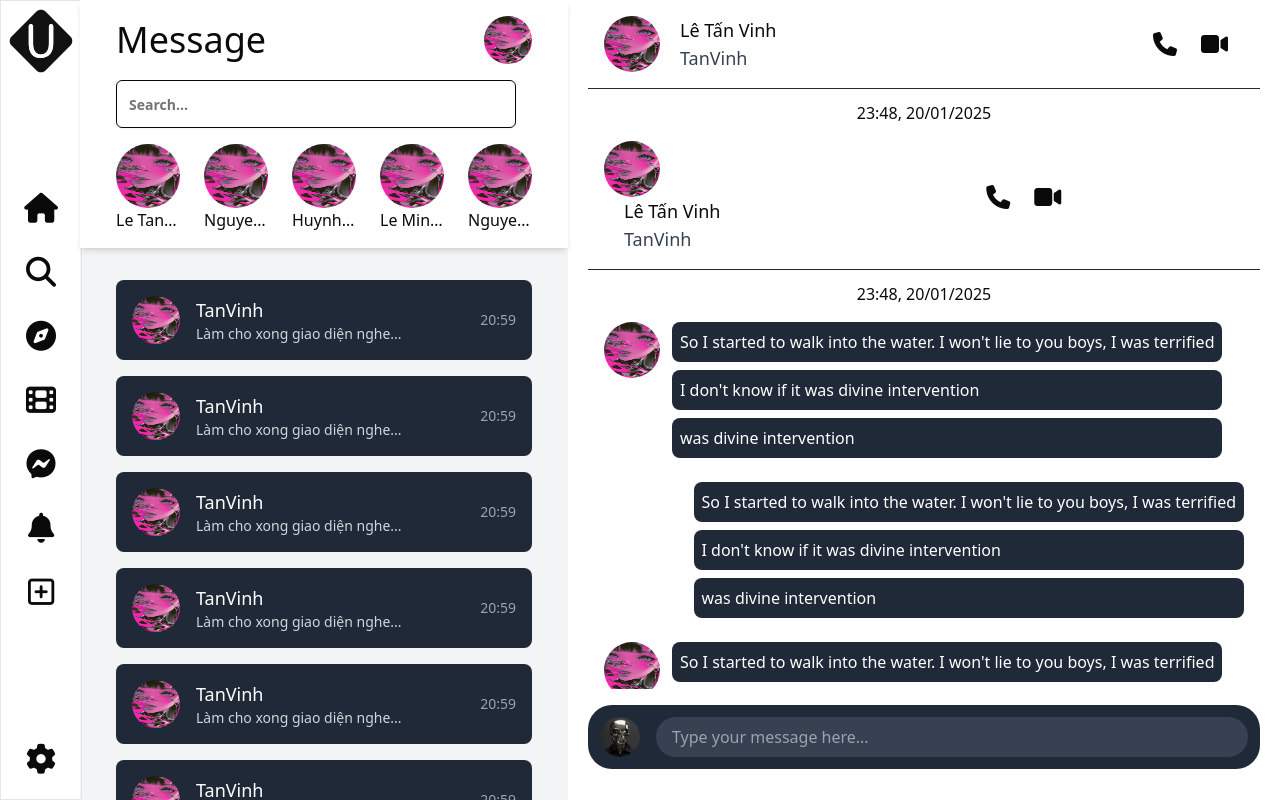
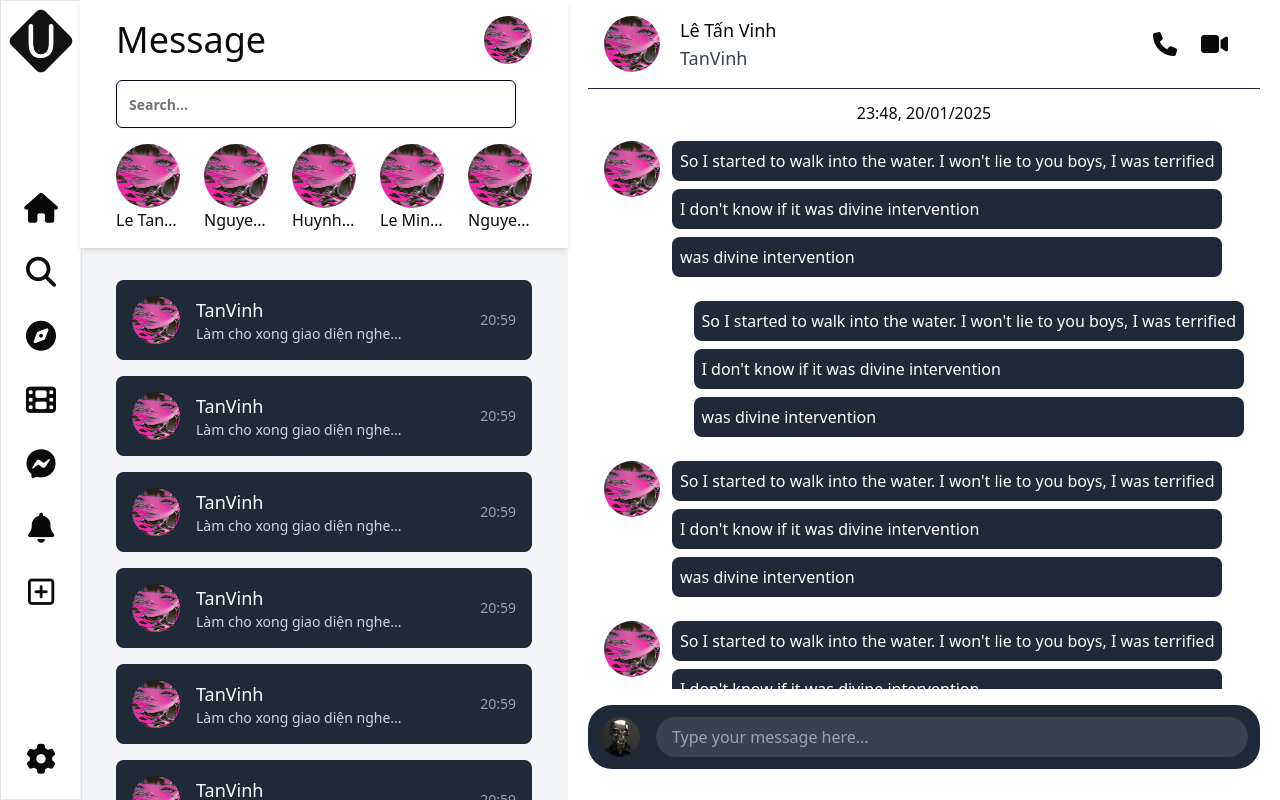
Before and after one commit to v06012005/UNIFY, a Next.js app in the folder frontend/: page /messages in a window 1280 px wide. Built offline with nearby package versions, Linux system fonts and the light colour scheme.

Commit message:
fix message

```diff
--- a/frontend/app/(pages)/messages/page.jsx
+++ b/frontend/app/(pages)/messages/page.jsx
@@ -132,32 +132,6 @@ const Page = () => {
                   alt="Avatar"
                   className="rounded-full w-14 h-14"
                 />
-                <div className="ml-5">
-                  <h4 className="text-lg font-medium truncate w-60">
-                    Lê Tấn Vinh
-                  </h4>
-                  <p className="text-lg text-gray-700 truncate w-40">TanVinh</p>
-                </div>
-              </div>
-              <div className="flex  w-1/3 justify-end text-2xl">
-                <button className="mr-2 p-2 rounded-md hover:bg-gray-200 transition ease-in-out duration-200">
-                  <i className="fa-solid fa-phone "></i>
-                </button>
-                <button className="mr-2 p-2 rounded-md hover:bg-gray-200 transition ease-in-out duration-200">
-                  <i className="fa-solid fa-video"></i>
-                </button>
-              </div>
-            </div>
-            <hr className=" border-1 border-gray-800" />
-            <div className="h-[540] overflow-y-auto">
-              <h2 className="text-center m-3">23:48, 20/01/2025</h2>
-              <div className="m-4 flex">
-                <div className="">
-                  <Image
-                    src={avatar}
-                    alt="Avatar"
-                    className="rounded-full w-14 h-14"
-                  />
               </div>
               <div className="ml-3">
                 <h2 className="items-center justify-between bg-gray-800 text-white p-2 rounded-lg mb-2">
@@ -243,7 +217,6 @@ const Page = () => {
               </div>
             </div>
           </div>
-          </div>
 
 
           <div className="flex items-center bg-gray-800 mt-4 text-white p-3 rounded-3xl w-full justify-center">
```
Lines whose indentation alone changed are shown as unchanged.
